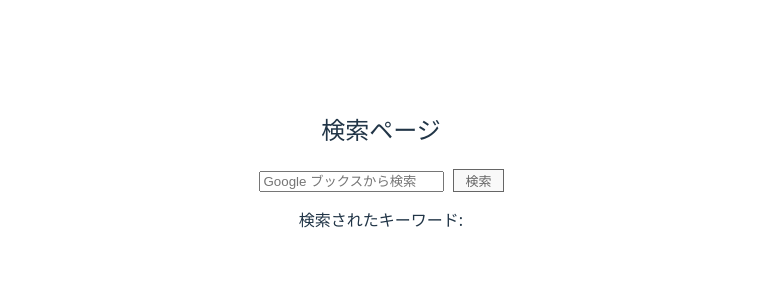
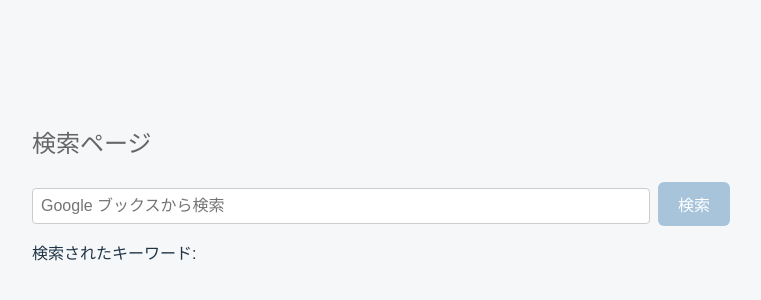
Before and after one commit to ayaka-nobeoka/book-search-app, a React (Vite) app in the folder book-search-app/: page / in a window 1280 px wide. Shown: the part 230-530 px from the top of the page, without its empty margins (259-1020 px from the left). Built offline with nearby package versions, Linux system fonts and the light colour scheme.

Commit message:
CSSを加えた！

```diff
--- a/book-search-app/src/App.css
+++ b/book-search-app/src/App.css
@@ -1,16 +1,153 @@
-#root {
-  max-width: 1280px;
-  margin: 0 auto;
-  padding: 1rem;
-  text-align: center;
+body {
+  font-family: sans-serif;
+  background-color: #f5f7f9;
+  padding: 2rem;
+  margin: 0;
+  padding: 40px 20px;
+  display: flex;
+  justify-content: center;
+}
+
+h2 {
+  color: #666666;
+}
+
+input {
+  padding: 8px;
+  font-size: 16px;
+  width: 600px;
+  margin-right: 8px;
+  border: 1px solid #ccc;
+  border-radius: 4px;
 }
 
 button {
-  font-family: "Noto Serif JP", serif;
-  font-size: 13px;
-  color: #666;
-  outline: 1px solid #666;
-  border-radius: 0;
-  margin-left: 10px;
-  padding: 0px 10px;
+  padding: 8px 16px;
+  font-size: 16px;
+  background-color: #a7c4db;
+  color: white;
+  border: none;
+  border-radius: 4px;
+  cursor: pointer;
 }
+
+button:hover {
+  background-color: #a7c4db;
+}
+
+.book-card {
+  background-color: white;
+  border: 1px solid #ddd;
+  border-radius: 8px;
+  padding: 12px;
+  margin-bottom: 16px;
+  display: flex;
+  gap: 16px;
+  align-items: center;
+  box-shadow: 0 2px 5px rgba(0, 0, 0, 0.05);
+}
+
+.book-grid {
+  display: grid;
+  grid-template-columns: repeat(3, 1fr); /* 3列に分割 */
+  gap: 24px; /* カード間の余白 */
+  padding: 16px;
+}
+
+.book-card img {
+  width: 100px;
+  height: auto;
+  object-fit: contain;
+}
+
+.book-card .info {
+  flex: 1;
+}
+
+.book-detail-container {
+  max-width: 800px;
+  background-color: white;
+  border-radius: 12px;
+  padding: 24px;
+  box-shadow: 0 4px 12px rgba(0, 0, 0, 0.05);
+  margin-top: 24px;
+}
+
+.book-detail-container h2 {
+  font-size: 24px;
+  color: #333;
+  margin-bottom: 16px;
+}
+
+.book-detail-container img {
+  width: 150px;
+  border-radius: 6px;
+  margin-bottom: 16px;
+}
+
+.book-detail-container p {
+  color: #444;
+  line-height: 1.6;
+}
+
+/* チェックボックス専用 */
+.checkbox-label {
+  display: inline-flex;
+  align-items: center;
+  gap: 8px;
+  font-size: 16px;
+  color: #555;
+  margin: 12px 0;
+}
+
+textarea {
+  width: 100%;
+  height: 100px;
+  padding: 5px;
+  font-size: 16px;
+  border: 1px solid #ccc;
+  border-radius: 6px;
+  background-color: #f7fafc;
+  resize: vertical;
+  margin-bottom: 16px;
+}
+
+input[type="number"] {
+  width: 80px;
+  padding: 8px;
+  font-size: 16px;
+  margin-top: 4px;
+  border: 1px solid #ccc;
+  border-radius: 4px;
+}
+
+button {
+  background-color: #a7c4db;
+  color: white;
+  padding: 10px 20px;
+  font-size: 16px;
+  border-radius: 6px;
+  border: none;
+  cursor: pointer;
+  transition: background-color 0.3s ease;
+}
+
+button:hover {
+  background-color: #91b3d0;
+}
+
+.svg-heart-button {
+  background: none;
+  border: none;
+  cursor: pointer;
+  padding: 4px;
+  transition: transform 0.2s ease;
+}
+
+.svg-heart-button:hover {
+  transform: scale(1.2);
+}
+
+.svg-heart-button.liked svg {
+  fill: #f28ca3;
+}
--- a/book-search-app/src/component/BookCard.jsx
+++ b/book-search-app/src/component/BookCard.jsx
@@ -1,5 +1,20 @@
-function BookDetail() {
-  return <div></div>;
+import { useNavigate } from "react-router-dom";
+
+function BookCard({ id, title, authors, imageLinks }) {
+  const thumbnail = imageLinks?.thumbnail;
+  const navigate = useNavigate(); // ←ここでReact Routerから取得！
+  const handleClick = () => {
+    navigate(`/book/${id}`); // ←ここで使う
+  };
+  return (
+    <div className="book-card">
+      <div onClick={handleClick}>
+        <h3>{title}</h3>
+        <p>{authors?.join(", ")}</p>
+        <img src={thumbnail} alt={title} />
+      </div>
+    </div>
+  );
 }
 
-export default BookDetail;
+export default BookCard;
--- a/book-search-app/src/pages/BookDetail.jsx
+++ b/book-search-app/src/pages/BookDetail.jsx
@@ -80,27 +80,40 @@ export default function BookDetail() {
 
   return (
     <>
-      <h2>📘 書籍の詳細ページ</h2>
+      <h2>詳細ページ</h2>
 
       {loading && <p>読み込み中...</p>}
       {error && <p>エラーが発生しました: {error}</p>}
       {book && (
+        <div className="book-detail-container">
           <div>
-          <h2>
-            {book.volumeInfo.title}{" "}
-            <label>
-              <input
-                type="checkbox"
-                checked={like}
-                onChange={(e) => setLike(e.target.checked)}
-              />
-              お気に入り
-            </label>
+            <h2 style={{ margin: 0 }}>
+              {book.volumeInfo.title}
+              {book.volumeInfo.title}
+              <button
+                className={`svg-heart-button ${like ? "liked" : ""}`}
+                onClick={() => setLike(!like)}
+                aria-label="お気に入り"
+              >
+                <svg
+                  xmlns="http://www.w3.org/2000/svg"
+                  viewBox="0 0 24 24"
+                  width="28"
+                  height="28"
+                  fill={like ? "#f28ca3" : "none"}
+                  stroke="#f28ca3"
+                  strokeWidth="2"
+                  strokeLinecap="round"
+                  strokeLinejoin="round"
+                >
+                  <path d="M20.8 4.6c-1.4-1.4-3.6-1.4-5 0l-.8.8-.8-.8c-1.4-1.4-3.6-1.4-5 0s-1.4 3.6 0 5l5.8 5.8 5.8-5.8c1.4-1.4 1.4-3.6 0-5z" />
+                </svg>
+              </button>
             </h2>
 
             <img src={book.volumeInfo.imageLinks?.thumbnail} />
             <p>{book.volumeInfo.description}</p>
-          <label>
+            <label className="checkbox-label">
               <input
                 type="checkbox"
                 checked={read}
@@ -121,6 +134,7 @@ export default function BookDetail() {
             <br />
             <button onClick={handleSave}>保存する</button>
           </div>
+        </div>
       )}
     </>
   );
--- a/book-search-app/src/pages/Search.jsx
+++ b/book-search-app/src/pages/Search.jsx
@@ -1,10 +1,8 @@
 import { useState } from "react";
-import { useNavigate } from "react-router-dom";
 import "/src/App.css";
 import { useBookSearch } from "../hooks/useBookSearch";
+import BookCard from "../component/BookCard";
 function Search() {
-  const navigate = useNavigate();
-
   const [state, setState] = useState("");
   const [query, setQuery] = useState(""); // 確定された検索キーワード
   const result = useBookSearch(query);
@@ -49,16 +47,17 @@ function Search() {
       />
       <button onClick={handleSearch}>検索</button>
       <p>検索されたキーワード:{query}</p>
-      {books.map((item) => (
-        <div key={item.id}>
-          <h3>{item.volumeInfo.title}</h3>
-          <p>{item.volumeInfo.authors?.join(", ")}</p>
-          <img
-            src={item.volumeInfo.imageLinks?.thumbnail}
-            onClick={() => navigate(`/book/${item.id}`)}
+      <div class="book-grid">
+        {books.map((item) => (
+          <BookCard
+            key={item.id}
+            id={item.id} // ←追加！
+            title={item.volumeInfo.title}
+            authors={item.volumeInfo.authors}
+            imageLinks={item.volumeInfo.imageLinks}
           />
-        </div>
-      ))}
+        ))}
+      </div>
     </div>
   );
 }
```
Lines whose indentation alone changed are shown as unchanged.
